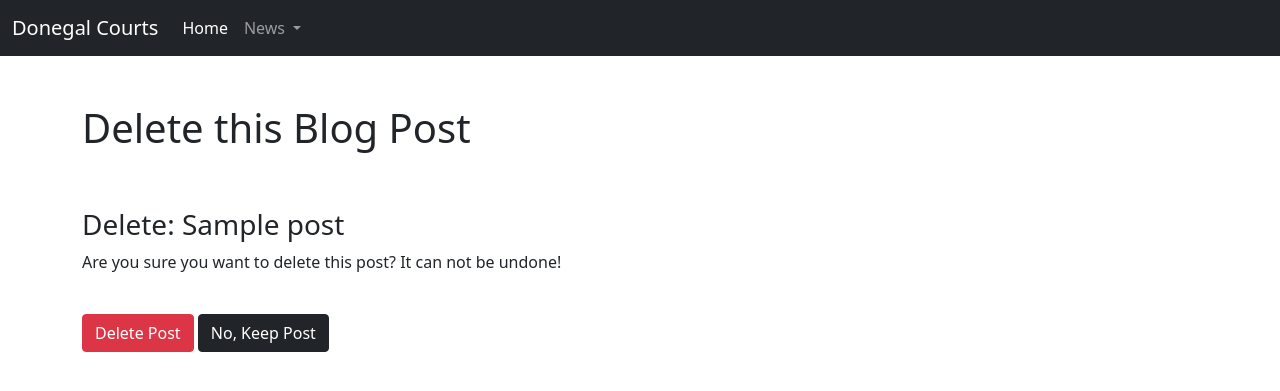
After one commit to MeganNyhan/CI_PP4_Donegal_Courts, a Django app: template templates/delete_post.html in a window 1280 px wide. The commit adds this page. Shown: the top 391 px of the page. Run offline with Django 3.2, Linux system fonts and the light colour scheme; the template is opened without the code that fills it: most values are stand-ins (such as "Sample title", 1, 10 or a date in 2020).

Commit message:
Add a delete post functionality to the blog posts

```diff
--- a/blog/urls.py
+++ b/blog/urls.py
@@ -1,11 +1,12 @@
 # import views
 from django.urls import path
-from .views import HomeView, PostDetailView, AddPostView, UpdatePostView
+from .views import HomeView, PostDetailView, AddPostView, UpdatePostView, DeletePostView
 
 
 urlpatterns = [
     path('', HomeView.as_view(), name="home"),
     path('article/<int:pk>', PostDetailView.as_view(), name="post-detail"),
     path('add_post/', AddPostView.as_view(), name="add_post"),
-    path('article/edit/<int:pk>', UpdatePostView.as_view(), name="update-post")
+    path('article/edit/<int:pk>', UpdatePostView.as_view(), name="update-post"),
+    path('article/<int:pk>/delete', DeletePostView.as_view(), name="delete-post"),
 ]
--- /dev/null
+++ b/templates/delete_post.html
@@ -0,0 +1,19 @@
+{% extends 'base.html' %}
+
+{% block title %}Delete Blog Post{% endblock %}
+
+{% block content %}
+<br/><br/>
+<h1>Delete this Blog Post</h1>
+<br/><br/>
+<h3> Delete: {{ post.title }}</h3>
+
+<div class="form-group">
+    <form method="POST">
+       {%csrf_token%}
+        <p>Are you sure you want to delete this post? It can not be undone!</p></br>
+       <button class="btn btn-danger">Delete Post</button>
+       <a class="btn btn-dark" href="{% url 'home' %}">No, Keep Post</a>
+</div>
+
+{% endblock %}
--- a/templates/post_detail.html
+++ b/templates/post_detail.html
@@ -11,6 +11,8 @@
 
     <br/><br/>
     <a class="btn btn-dark" href="{% url 'home' %}">Back</a>
-    <a class="btn btn-danger"href="{% url 'update-post' post.pk %}"> Edit</a>
+    <small>
+    <a class="btn btn-warning"href="{% url 'update-post' post.pk %}"> Edit</a>
+    <a class="btn btn-danger"href="{% url 'delete-post' post.pk %}"> Delete</a></small>
 
 {% endblock %}
--- a/templates/update_post.html
+++ b/templates/update_post.html
@@ -11,7 +11,7 @@
     <form method="POST">
        {%csrf_token%}
        {{ form.as_p }}
-       <button class="btn btn-dark">Post</button>
+       <button class="btn btn-dark">Post Edit</button>
 </div>
 
 {% endblock %}
```
Also changed, not shown: blog/views.py (+12 -2 lines), blog/models.py (line endings or trailing spaces).
